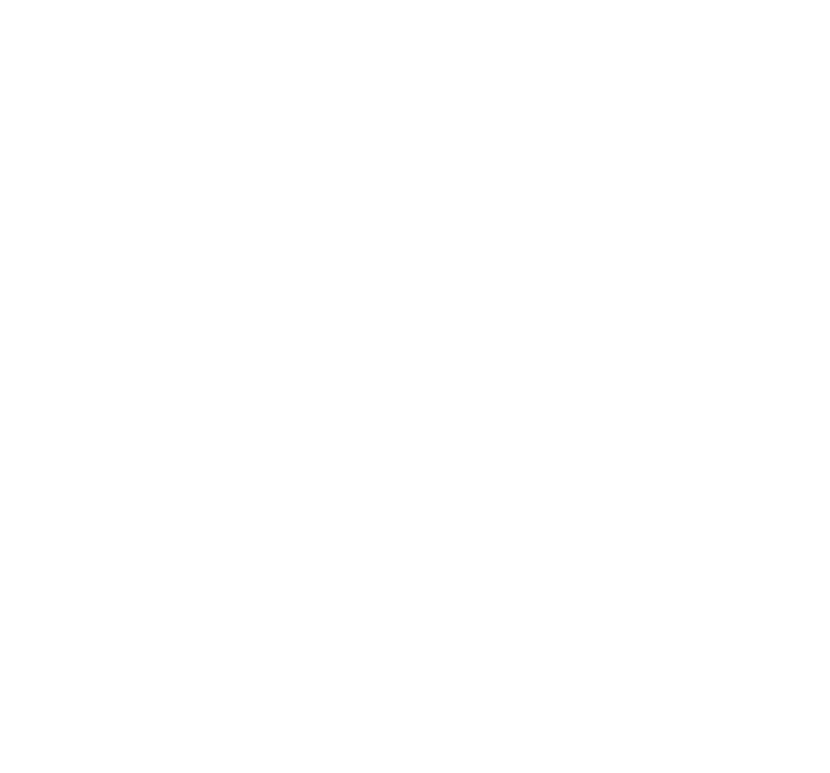
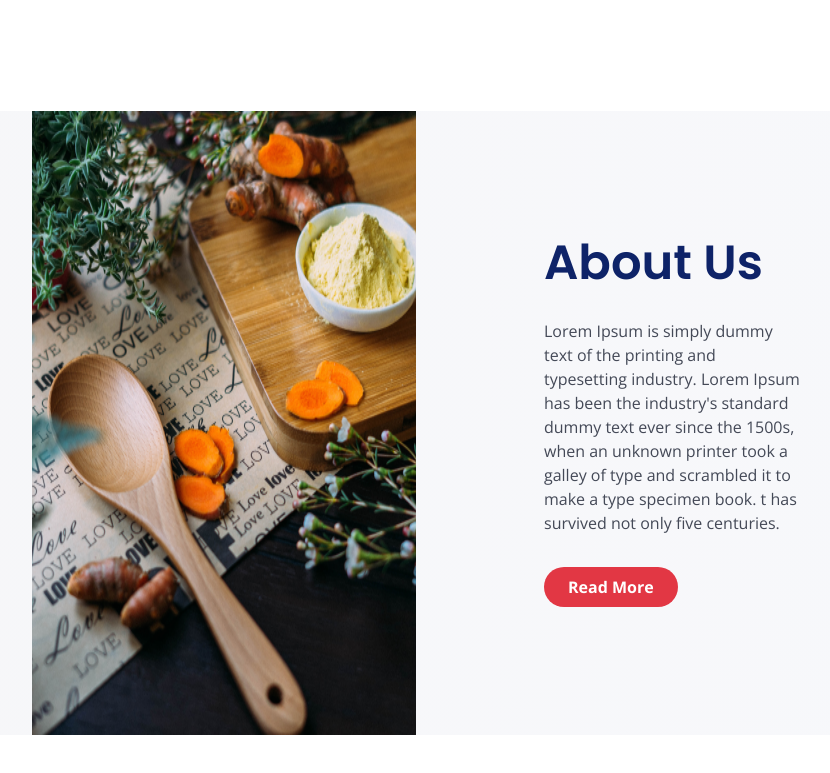
Before and after one commit to masterpranay1/tif-assignment-food-bloging, a Next.js app: page / in a window 1280 px wide. Shown: the part 817-1590 px from the top of the page, without its empty margins (160-990 px from the left). Before the commit the page ends 816 px from the top, so only its background shows below. Built offline with nearby package versions, Linux system fonts and the light colour scheme.

Commit message:
feat: About Us component

```diff
--- a/app/page.tsx
+++ b/app/page.tsx
@@ -1,9 +1,11 @@
+import Aboutus from "@/components/home/Aboutus";
 import Hero from "@/components/home/Hero";
 
 export default function Home() {
   return (
     <main className="w-full min-h-screen">
       <Hero />
+      <Aboutus />
     </main>
   );
 }
--- /dev/null
+++ b/components/home/Aboutus.tsx
@@ -0,0 +1,21 @@
+"use client";
+import Image from "next/image";
+
+import AboutUsImage from '../../public/about-us.png';
+import Button from "../ui/Button";
+
+export default function Aboutus() {
+  return (
+    <main className="bg-custom-gradient flex flex-row w-full my-32 lg:px-48">
+      <Image src={AboutUsImage} alt="About Us" className="hidden lg:block lg:w-[40rem]"/>
+
+      <div className="flex flex-col gap-8 items-center lg:items-start w-full py-32 px-12 lg:px-32 text-center lg:text-left">
+        <h2 className="text-5xl text-[#0E2368] font-semibold font-poppins">About Us</h2>
+        <p className="text-sm lg:text-base text-[#444957] font-openSans">
+        Lorem Ipsum is simply dummy text of the printing and typesetting industry. Lorem Ipsum has been the industry's standard dummy text ever since the 1500s, when an unknown printer took a galley of type and scrambled it to make a type specimen book. t has survived not only five centuries.
+        </p>
+        <Button label="Read More" onClick={() => console.log("Learn More")} className="w-fit"/>
+      </div>
+    </main>
+  )
+}
--- a/tailwind.config.ts
+++ b/tailwind.config.ts
@@ -17,6 +17,9 @@
         poppins: ["var(--font-poppins)"],
         openSans: ["var(--font-open-sans)"],
       },
+      backgroundImage: {
+        'custom-gradient': 'linear-gradient(90deg, #1E2A5D0A, #303E820A, #3C509D0A)',
+      }
     },
   },
   plugins: [],
```
Also changed, not shown: public/about-us.png (added).
